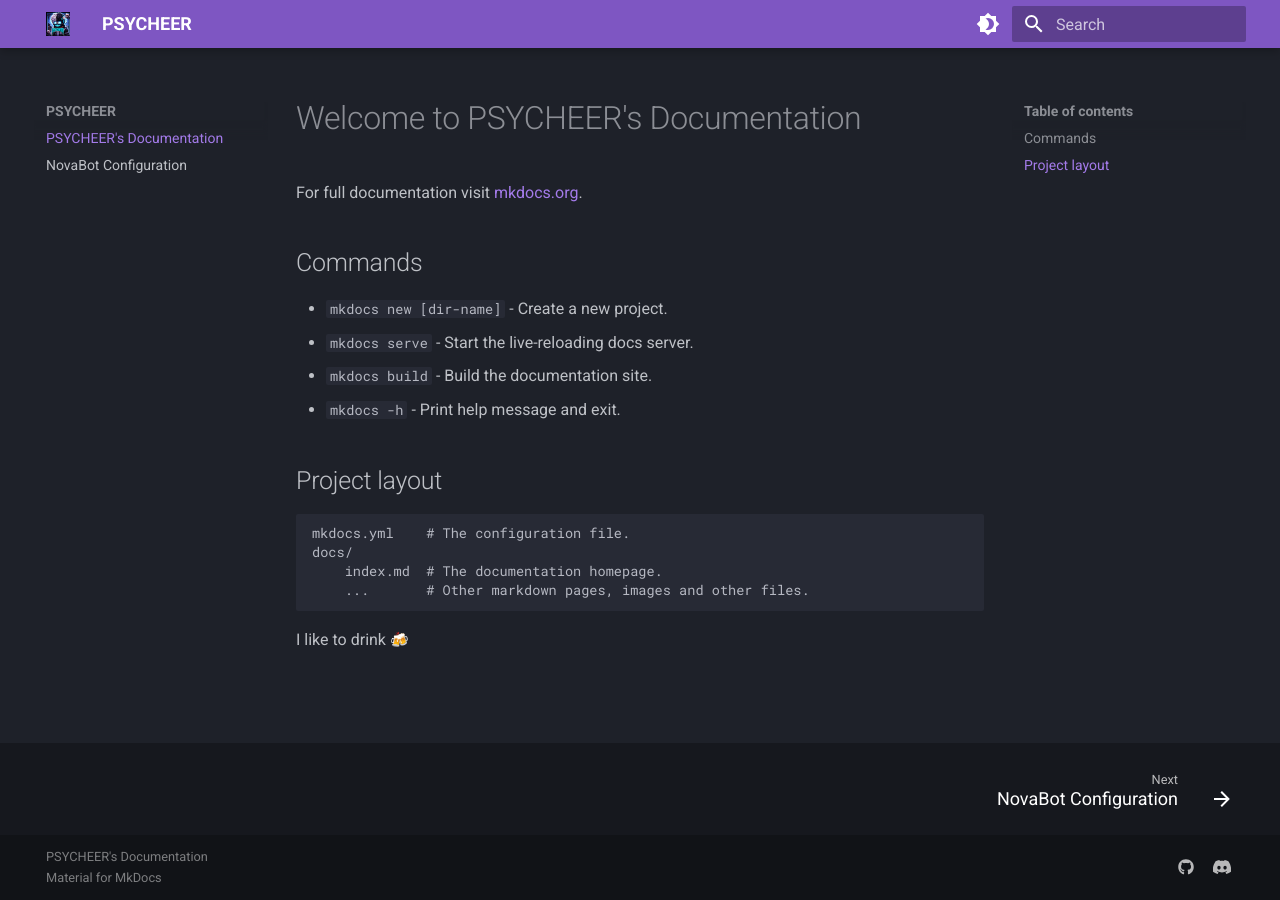
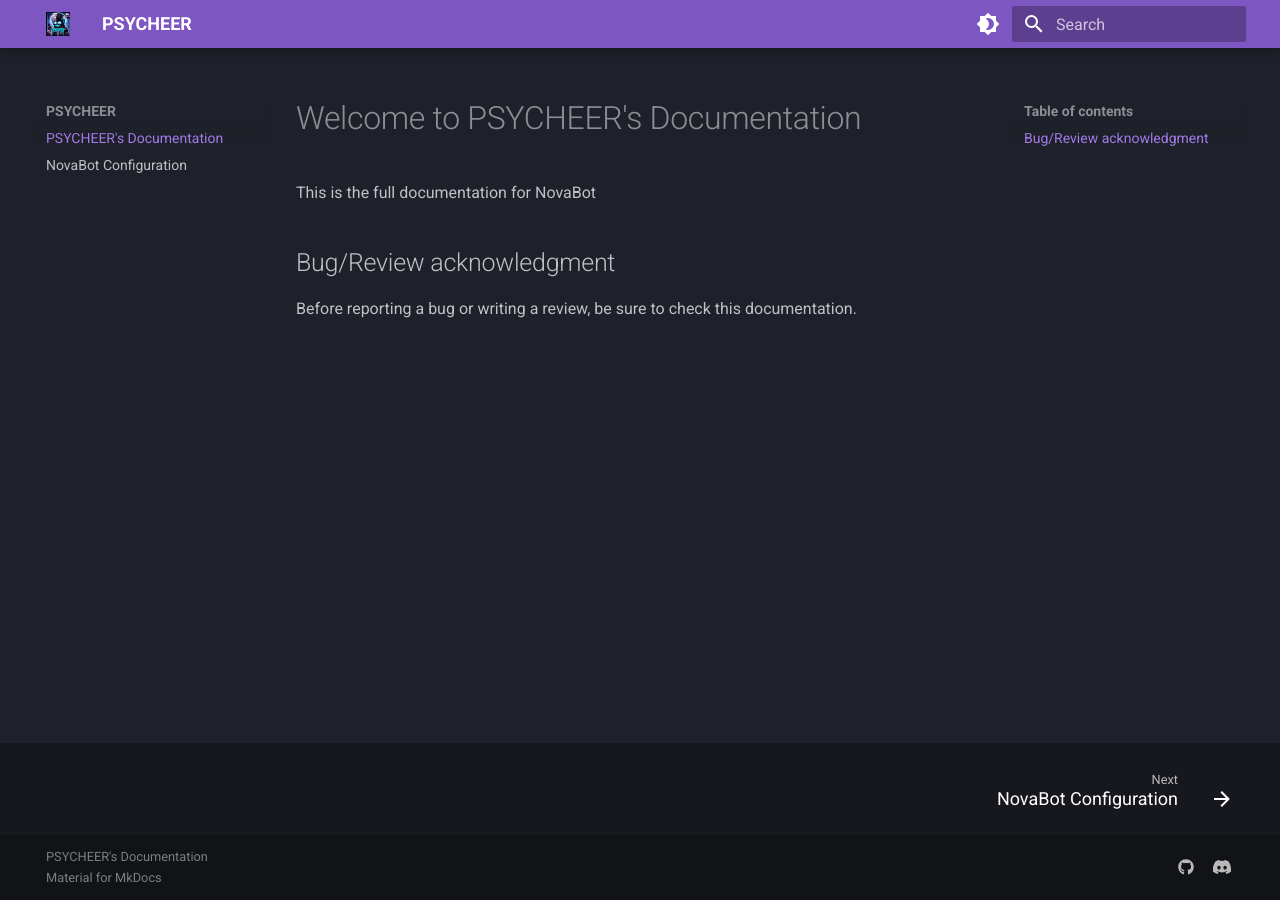
Before and after one commit to PSYCHEER/psycheer.github.io, an MkDocs documentation site: the page built from docs/index.md, in a window 1280 px wide. Built offline with MkDocs 1.6.1 and Material for MkDocs 9.7.7, drawn with Linux system fonts in a browser that asks for light colours; emoji names are drawn with the system emoji font.

Commit message:
Update index.md

```diff
--- a/docs/index.md
+++ b/docs/index.md
@@ -3,20 +3,7 @@
 ---
 # Welcome to PSYCHEER's Documentation
 
-For full documentation visit [mkdocs.org](https://www.mkdocs.org).
+This is the full documentation for NovaBot
 
-## Commands
-
-* `mkdocs new [dir-name]` - Create a new project.
-* `mkdocs serve` - Start the live-reloading docs server.
-* `mkdocs build` - Build the documentation site.
-* `mkdocs -h` - Print help message and exit.
-
-## Project layout
-
-    mkdocs.yml    # The configuration file.
-    docs/
-        index.md  # The documentation homepage.
-        ...       # Other markdown pages, images and other files.
-
-I like to drink :beers:
+## Bug/Review acknowledgment
+Before reporting a bug or writing a review, be sure to check this documentation.
```
